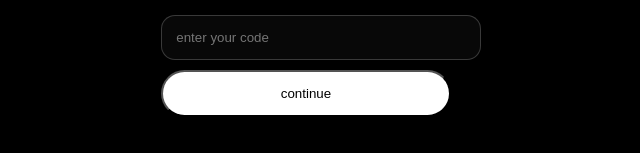
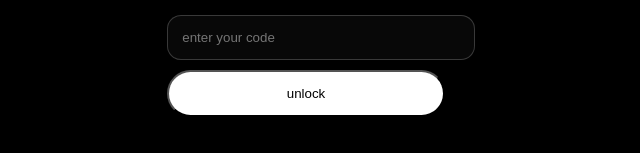
Before and after one commit to Nour1169/vite-react, a React (Vite) app: page / in a window 1280 px wide. Both pictures are taken after a click on the button "you're one clique away". Shown: the part 611-764 px from the top of the page, without its empty margins (334-974 px from the left). Built offline with nearby package versions, Linux system fonts and the light colour scheme.

Commit message:
Update  geheim2App.tsx

```diff
--- a/src/App.tsx
+++ b/src/App.tsx
@@ -10,7 +10,6 @@ const [isSubmitted, setIsSubmitted] = useState(false);
 const [inputCode, setInputCode] = useState("");
 const [progressStage, setProgressStage] = useState<number | null>(null);
 
-// 🔥 NEW VIP STATE
 const [vipSubmitted, setVipSubmitted] = useState(false);
 
 const codes: Record<string, number> = {
@@ -44,12 +43,11 @@ setIsSubmitting(false);
 setIsSubmitted(true);
 };
 
-// 🔥 VIP FORM (NA 5 EVENTS)
+// 🔥 VIP FORM
 const handleVIPSubmit = async (e: FormEvent<HTMLFormElement>) => {
 e.preventDefault();
 
 const formData = new FormData(e.currentTarget);
-
 formData.append("access_key", "a12099ca-d298-46b6-84cb-4a3f52aea946");
 formData.append("subject", "🔥 Clique VIP unlocked (5 events)");
 
@@ -61,10 +59,13 @@ body: formData,
 setVipSubmitted(true);
 };
 
+// 🔥 FIXED UNLOCK
 const handleUnlock = () => {
 const code = inputCode.toUpperCase();
-const stage = codes[code];
-setProgressStage(stage || null);
+const stageFound = codes[code];
+
+setProgressStage(stageFound || null);
+setStage("unlock"); // 👈 zorgt dat je direct naar unlock gaat
 };
 
 return (
@@ -223,6 +224,7 @@ background:white;
 
 {isSubmitted && <p className="subtle">see you soon</p>}
 
+{/* 🔥 FIXED CODE INPUT */}
 <div>
 <p className="subtle">already part of clique?</p>
 
@@ -233,8 +235,8 @@ value={inputCode}
 onChange={(e)=>setInputCode(e.target.value)}
 />
 
-<button className="cta" onClick={()=>setStage("unlock")}>
-continue
+<button className="cta" onClick={handleUnlock}>
+unlock
 </button>
 </div>
 </>
@@ -265,7 +267,7 @@ unlock
 ))}
 </div>
 
-{/* 🔥 VIP FORM BIJ STAGE 5 */}
+{/* 🔥 VIP */}
 {progressStage >= 5 && !vipSubmitted && (
 <>
 <p style={{marginTop:10}}>you’ve earned access</p>
```
